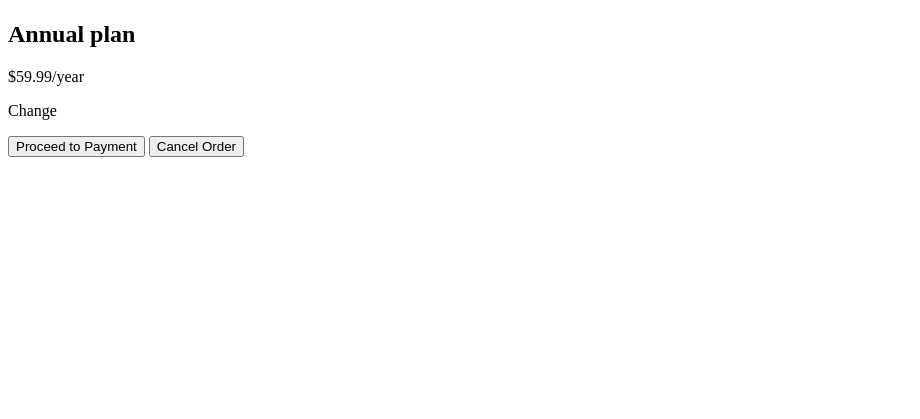
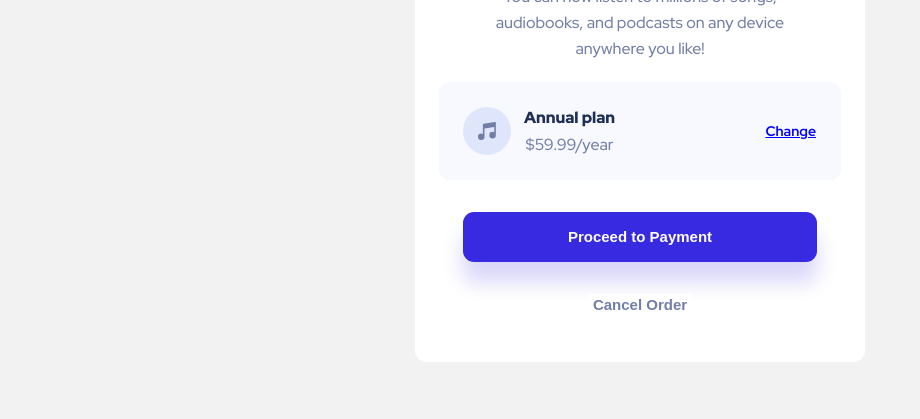
Before and after one commit to ljimshitashvili/order-summary, a plain HTML site: page index.html in a window 1280 px wide. Shown: the part 397-816 px from the top of the page, without its empty margins (0-920 px from the left). Drawn offline with Linux system fonts and the light colour scheme.

Commit message:
Added some details in HTML and made CSS part

```diff
--- a/index.html
+++ b/index.html
@@ -17,16 +17,15 @@
             <h1>Order Summary</h1>
             <p>You can now listen to millions of songs, audiobooks, and podcasts on any device anywhere you like!</p>
             <div class="cost">
-                <img src="order-summary-component/images/icon-music.svg" alt="icon-music">
-                <h2>Annual plan</h2>
-                <p>$59.99/year</p>
-                <p>Change</p>
+                <img id="icon-music" src="order-summary-component/images/icon-music.svg" alt="icon-music">
+                <div class="plan">
+                    <h2>Annual plan</h2>
+                    <p id="price">$59.99/year</p>
+                </div>
+                <a href=""><p class="change-button">Change</p></a>
             </div>
-            <div class="buttons">
-                <input type="button" value="Proceed to Payment">
-                <input type="button" value="Cancel Order">
-            </div>
-
+            <input type="button" id="submit" value="Proceed to Payment">
+            <input type="button" id="cancel" value="Cancel Order">
         </div>
     </main>
 </body>
--- a/styles.css
+++ b/styles.css
@@ -0,0 +1,113 @@
+html{
+    font-family: 'Red Hat Display', sans-serif;
+}
+
+body{
+    background-color: #F2F2F2;
+    display: flex;
+    justify-content: center;
+    align-items: center;
+    height: 100vh;
+}
+
+h1{
+    font-size: 28px;
+    font-weight: 900;
+    line-height: 37.04px;
+    color: #1F2E55;
+    margin: 45px auto 17px auto;
+}
+
+h2{
+    font-size: 16px;
+    font-weight: 900;
+    line-height: 21.17px;
+    color: #1F2E55;
+    margin-top: 25px;
+    margin-bottom: 6px;
+}
+
+p{
+    font-size: 16px;
+    font-weight: 500;
+    line-height: 26px;
+    color: #717FA6;
+    margin: auto 48px;
+}
+
+.main-div{
+    background-color: white;
+    width: 450px;
+    border-radius: 11px;
+    text-align: center;
+}
+
+.cost{
+    background-color:#F7F9FF;
+    width: 354px;
+    height: 98px;
+    border-radius: 11px;
+    margin: auto;
+    display: flex;
+    align-items: center;
+    padding: 0 24px;
+    margin-top: 20px;
+}
+
+.plan{
+    width: 117px;
+    height: 100%;
+
+}
+
+a, .change-button{
+    font-size: 14px;
+    font-weight: 700;
+    line-height: 18.52px;
+    margin: 0 0 0 68px;
+    color: blue;
+    width: 52px;
+    text-align: right;
+}
+
+
+
+#hero-illustration{
+    border-radius: 11px 11px 0 0;
+}
+
+#icon-music{
+    height: 48px;
+}
+
+#price{
+    margin: 0;
+    font-size: 16px;
+    font-weight: 500;
+    line-height: 21.17px;
+}
+
+#submit{
+    width: 354px;
+    height: 50px;
+    border-radius: 11px;
+    border: 0;
+    background-color: #382AE1;
+    font-size: 15px;
+    font-weight: 900;
+    line-height: 19.85px;
+    color: white;
+    margin-top: 32px;
+    box-shadow: 0px 20px 20px rgba(56, 42, 225, 0.190291);
+}
+
+#cancel{
+    margin: 32px auto 48px auto;
+    color: #717FA6;
+    height: 20px;
+    background-color: white;
+    border: 0;
+    font-weight: 900;
+    font-size: 15px;
+    line-height: 19.85px;
+}
```
